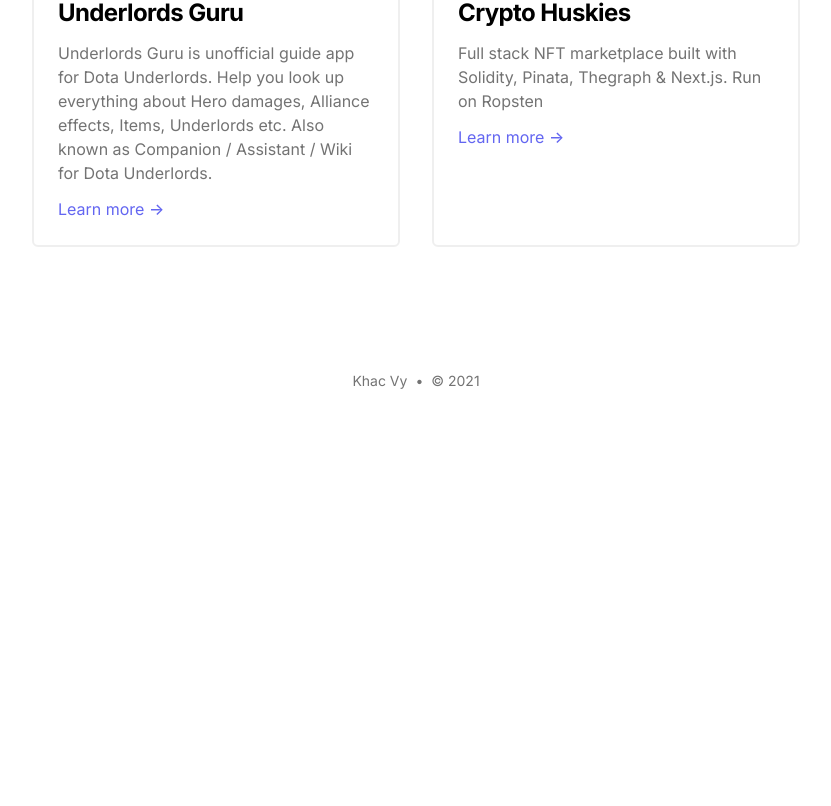
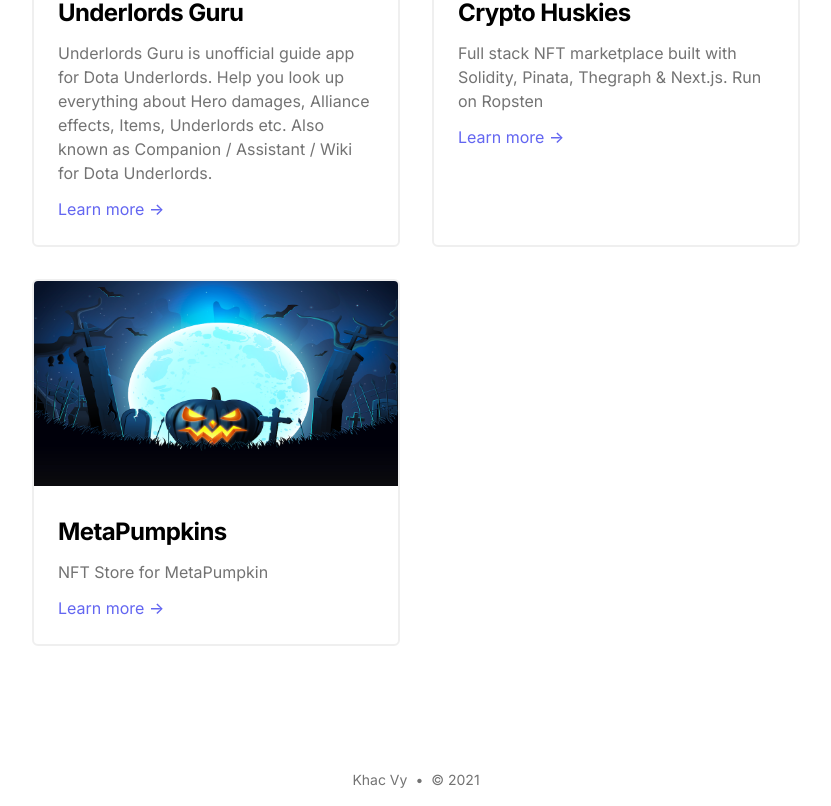
Before and after one commit to trankhacvy/vy.tk, a Next.js app: page /projects in a window 1280 px wide. Shown: the part 548-1354 px from the top of the page, without its empty margins (224-1055 px from the left). Before the commit the page ends 955 px from the top, so only its background shows below. Built offline with nearby package versions, Linux system fonts and the light colour scheme; what @tailwindcss/typography would draw is missing.

Commit message:
chore: add MetaPumpkin project

```diff
--- a/data/projectsData.ts
+++ b/data/projectsData.ts
@@ -11,6 +11,12 @@
     imgSrc: '/static/images/projects/crypto-huskies.jpeg',
     href: 'https://github.com/trankhacvy/crypto-huskies',
   },
+  {
+    title: 'MetaPumpkins',
+    description: `NFT Store for MetaPumpkin`,
+    imgSrc: '/static/images/projects/MetaPumpkins.png',
+    href: 'https://www.metapumpkin.store/',
+  },
 ]
 
 export default projectsData
```
Also changed, not shown: public/static/images/projects/MetaPumpkins.png (added).
